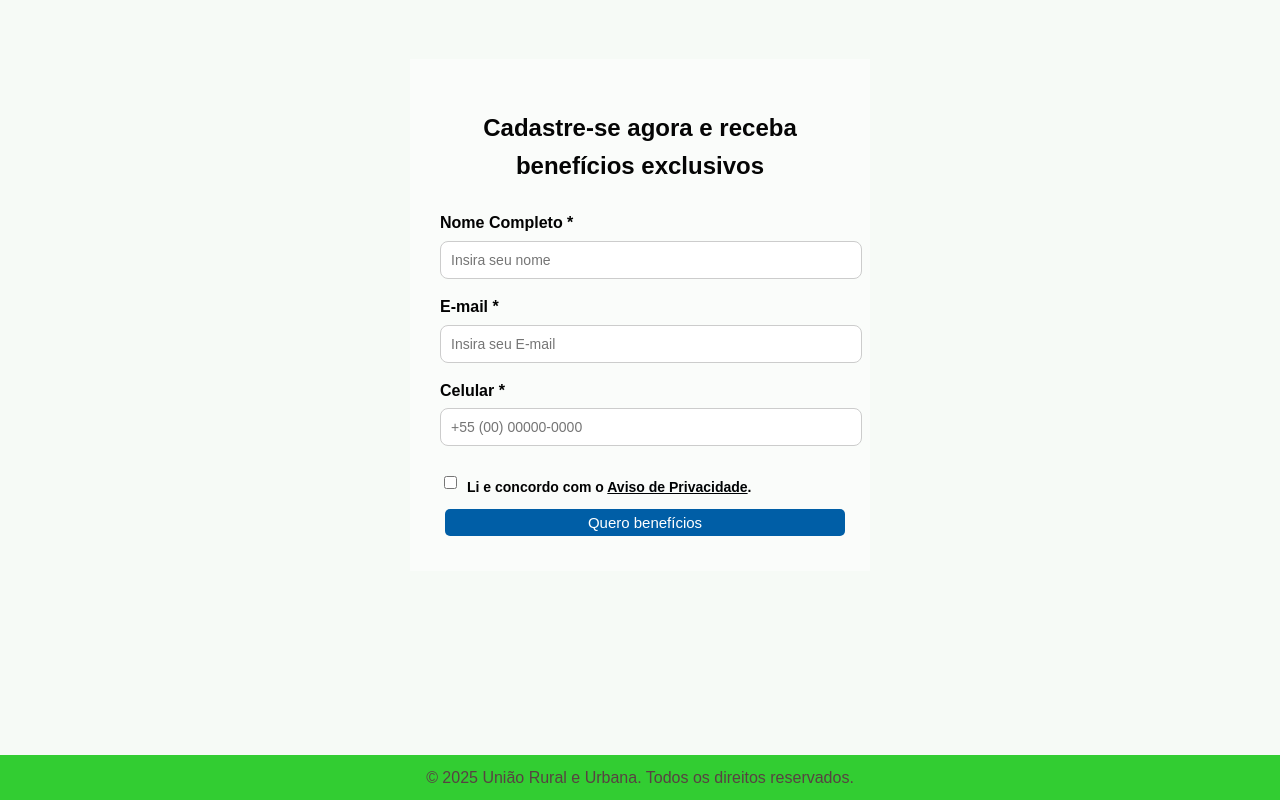
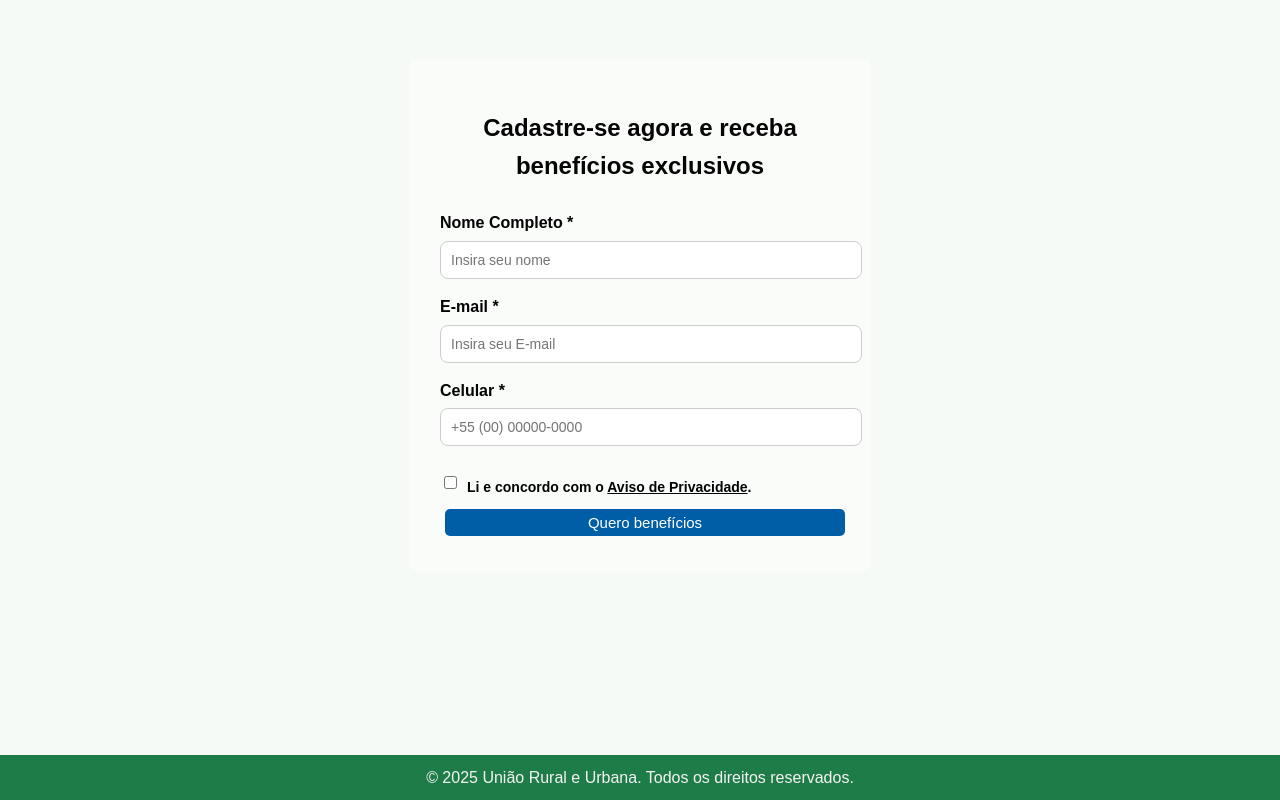
Before and after one commit to fabriciofaustin/Projeto-Agrinho-em-casa-2, a plain HTML site: page index.html in a window 1280 px wide. Shown: the part 2393-3193 px from the top of the page. Drawn offline with Linux system fonts and the light colour scheme; files that its build step writes are made by us from their sources.

Commit message:
Update style.css

```diff
--- a/style.css
+++ b/style.css
@@ -71,8 +71,8 @@ button {
 
 
 footer {
-    background-color: #32CD32;
-    color: #584242;
+    background-color: #1e7c48;
+    color: #f5f3f3;
     text-align: center;
     padding: 10px 0;
 }
```
